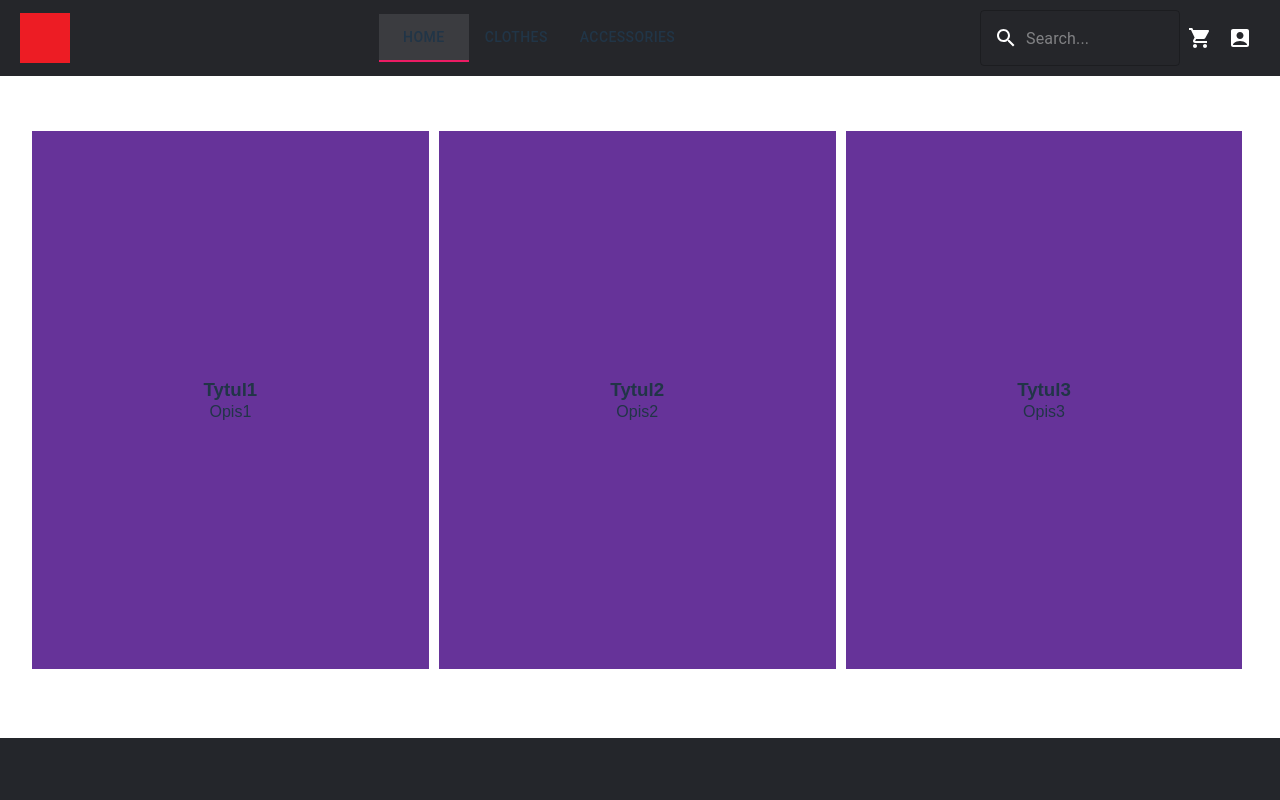
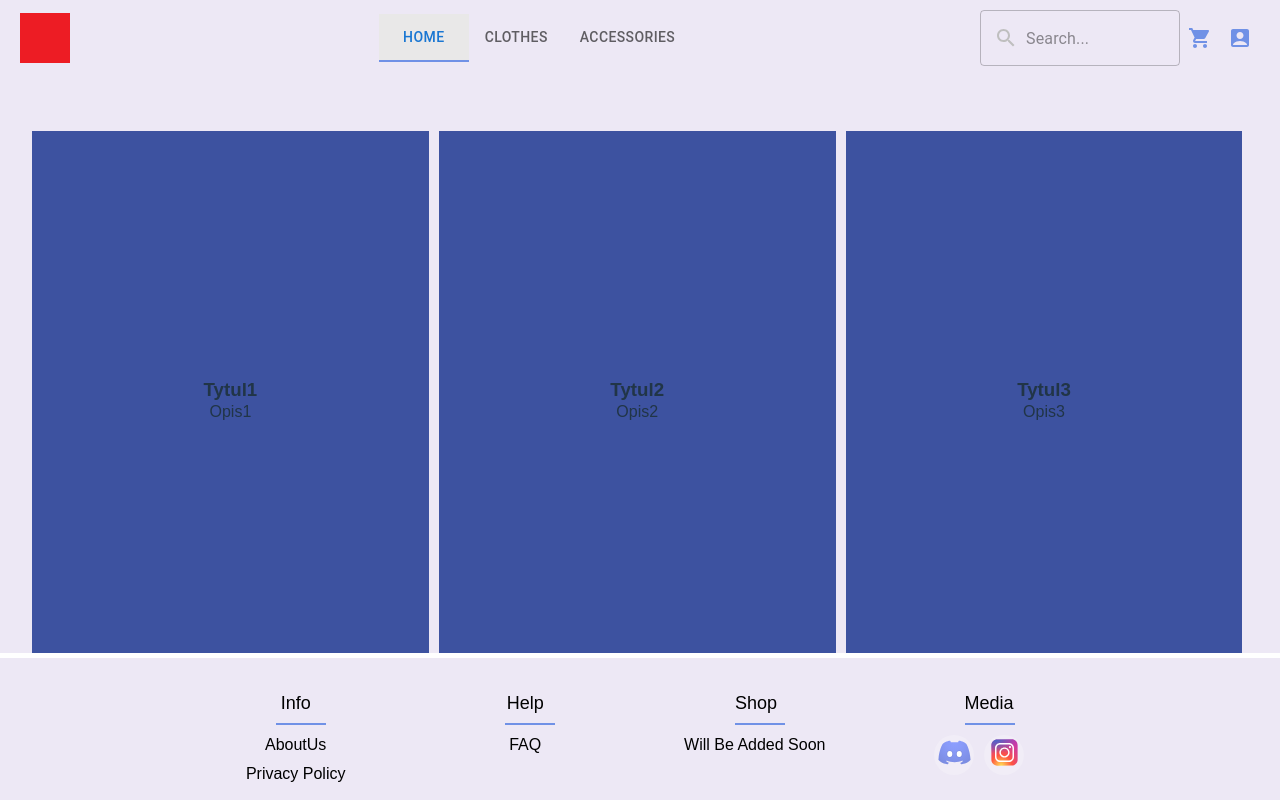
Before and after one commit to ionicjohn/dududududupson, a React (Vite) app in the folder biznessiekreci/: page / in a window 1280 px wide. Built offline with nearby package versions, Linux system fonts and the light colour scheme.

Commit message:
kolorki i footer

```diff
--- a/biznessiekreci/src/Footer/Footer.css
+++ b/biznessiekreci/src/Footer/Footer.css
@@ -1,126 +1,111 @@
-body{
+body {
 	line-height: 1.2;
 	font-family: 'Poppins', sans-serif;
   }
-*{
-	margin:0;
-	padding:0;
+
+  * {
+	margin: 0;
+	padding: 0;
 	box-sizing: border-box;
   }
-.container{
+
+  .container {
 	margin: auto;
   }
-.row{
+
+  .row {
 	display: flex;
 	flex-wrap: wrap;
 	justify-content: space-between;
   }
 
-ul{
+  ul {
 	list-style: none;
   }
-.footer{
+
+  .footer {
 	display: flex;
 	position: fixed;
 	left: 0;
 	bottom: 0;
 	width: 100%;
-    color: white;
+	color: black;
 	text-align: center;
-	background-color: #24262b;
-	border-top: 5px white ;
+	background-color: #ede8f5;
+	border-top: 5px solid white;
   }
-.footerColumnWraper{
-   width: 100%;
+
+  .footerColumnWraper {
+	width: 25%;
+	padding: 15px;
   }
-.footerColumnWraper h4{
+
+  .footerColumnWraper h4 {
 	font-size: 18px;
-	color: #ffffff;
+	color: black;
 	text-transform: capitalize;
-	margin: 20px 80px 20px 80px;
+	margin: 20px 80px;
 	font-weight: 500;
 	position: relative;
   }
-.footerColumnWraper h4::before{
+
+  .footerColumnWraper h4::before {
 	content: '';
 	position: absolute;
-	left:0;
+	left: 0;
 	bottom: -10px;
-	background-color: #e91e63;
+	background-color: #7091e6;
 	height: 2px;
 	box-sizing: border-box;
 	width: 50px;
   }
-.footerColumnWraper ul li:not(:last-child){
+
+  .footerColumnWraper ul li:not(:last-child) {
 	margin-bottom: 10px;
   }
-.footerColumnWraper ul li a{
+
+  .footerColumnWraper ul li a {
 	font-size: 16px;
 	text-transform: capitalize;
-	color: #ffffff;
+	color: black;
 	text-decoration: none;
 	font-weight: 300;
-	color: #bbbbbb;
-	display: block;
 	transition: all 0.3s ease;
   }
-.footerColumnWraper ul li a:hover{
-	color: #ffffff;
+
+  .footerColumnWraper ul li a:hover {
+	color: black;
 	padding-left: 8px;
   }
-.footerColumnWraper .social-links a{
+
+  .footerColumnWraper .social-links a {
 	display: inline-block;
 	height: 40px;
 	width: 40px;
-	background-color: rgba(255,255,255,0.2);
-	margin:0 10px 10px 0;
+	background-color: rgba(255, 255, 255, 0.2);
+	margin: 0 10px 10px 0;
 	text-align: center;
 	line-height: 40px;
 	border-radius: 50%;
-	color: #ffffff;
+	color: black;
 	transition: all 0.5s ease;
   }
-.footerColumnWraper .social-links a:hover{
-	color: #24262b;
-	background-color: #ffffff;
+
+  .footerColumnWraper .social-links a:hover {
+	color: black;
+	background-color: #ede8f5;
   }
 
-
-
-/*responsive
-@media(max-width: 767px){
-  .footerColumnWraper{
+  /* Responsive styles */
+  @media (max-width: 767px) {
+	.footerColumnWraper {
 	  width: 50%;
 	  margin-bottom: 30px;
 	}
   }
-@media(max-width: 574px){
-  .footerColumnWraper{
+
+  @media (max-width: 574px) {
+	.footerColumnWraper {
 	  width: 100%;
 	}
-}*/
-
-.footer:hover .footerColumnWraper {
-	width: 25%;
-	padding: 15px 15px 15px;
-	transition: 0.6s;
   }
-
-  .footer:hover .footerColumnWraper ul li a {
-	display: block;
-  }
-
-  .footer:hover .footerColumnWraper .social-links a {
-	display: inline-block;
-  }
-
-  .footer .footerColumnWraper {
-	width: 0;
-	padding: 0;
-	overflow: hidden;
-  }
-
-  .footer .footerColumnWraper ul li a,
-  .footer .footerColumnWraper .social-links a {
-	display: none;
-  }
--- a/biznessiekreci/src/Footer/Footer.jsx
+++ b/biznessiekreci/src/Footer/Footer.jsx
@@ -1,45 +1,44 @@
-import { useState } from 'react'
-import './Footer.css'
-import { DiscordLogo,  InstagramLogo } from '../assets/LogosSVG'
+import { useState } from 'react';
+import './Footer.css';
+import { DiscordLogo, InstagramLogo } from '../assets/LogosSVG';
 
 function Footer() {
-
   return (
     <>
       <div className='footer' id='footerWraper'>
-        <div class="container">
-  	 	<div class="row">
-  	 		<div class="footerColumnWraper">
+        <div className="container">
+          <div className="row">
+            <div className="footerColumnWraper">
               <h4>Info</h4>
               <ul>
                 <li><a href="aboutUs">AboutUs</a></li>
-  	 				<li><a href="404">privacy policy</a></li>
+                <li><a href="404">Privacy Policy</a></li>
               </ul>
             </div>
-  	 		<div class="footerColumnWraper">
+            <div className="footerColumnWraper">
               <h4>Help</h4>
               <ul>
                 <li><a href="404">FAQ</a></li>
               </ul>
             </div>
-  	 		<div class="footerColumnWraper">
+            <div className="footerColumnWraper">
               <h4>Shop</h4>
               <ul>
                 <li><a href="404">Will Be Added Soon</a></li>
               </ul>
             </div>
-  	 		<div class="footerColumnWraper">
+            <div className="footerColumnWraper">
               <h4>Media</h4>
-  	 			<div class="social-links">
-  	 				<a href="https://discord.com/"><i class="discord"><DiscordLogo /></i></a>
-  	 				<a href="https://www.instagram.com/"><i class="instagram"><InstagramLogo /></i></a>
+              <div className="social-links">
+                <a href="https://discord.com/"><i className="discord"><DiscordLogo /></i></a>
+                <a href="https://www.instagram.com/"><i className="instagram"><InstagramLogo /></i></a>
               </div>
             </div>
           </div>
         </div>
       </div>
     </>
-  )
+  );
 }
 
-export default Footer
+export default Footer;
--- a/biznessiekreci/src/Frontpage/Frontpage.css
+++ b/biznessiekreci/src/Frontpage/Frontpage.css
@@ -1,15 +1,20 @@
+body{
+  background-color: #ede8f5;
+}
 #root {
     margin: 0 auto;
     padding: 2rem;
     text-align: center;
+    background-color: #ede8f5;
   }
 .container{
   display: flex;
+  background-color: #ede8f5;
 }
 .element{
   width: 31vw;
   padding: 31vh 0;
-  background-color: rebeccapurple;
+  background-color: #3d52a0;
   margin-right: 10px;
   text-align: center;
 }
--- a/biznessiekreci/src/Navbar/Navbar.css
+++ b/biznessiekreci/src/Navbar/Navbar.css
@@ -10,18 +10,18 @@
     left: 0;
     right: 0;
     z-index: 1000;
-    background-color: #25262a;
+    background-color: #ede8f5;
     padding: 10px 20px;
   }
 
 .accessories-menu .MuiPaper-root ,.clothes-menu .MuiPaper-root,.account-menu .MuiPaper-root{
-    background-color: #4d4c4d;
-    color: white;
+    background-color: #e9e8e8;
+    color: #407ed6;
 }
 
 .accessories-menu-item,.clothes-menu-item,.account-menu-items{
-    background-color: #4d4c4d;
-    color: white;
+    background-color: #e9e8e8;
+    color: #407ed6  ;
 }
 
 .accessories-menu-item:hover,.clothes-menu-item:hover,.account-menu-items:hover{
@@ -34,7 +34,7 @@
 
   .tabs .MuiButtonBase-root:hover,
   .tabs .MuiButtonBase-root.Mui-selected {
-    background-color: rgba(255, 255, 255, 0.1);
+    background-color: #e9e8e8;
     outline: none;
   }
 
@@ -43,7 +43,7 @@
   }
 
   .tabs .MuiTabs-indicator {
-    background-color: #ec1c64;
+    background-color: #7091e6;
   }
 
 .account-iconBtn,.shopping-iconBtn{
@@ -62,8 +62,16 @@
     width: 200px;
 }
 
+/* .search-field:hover,.search-field:focus{
+    outline: none;
+} */
+
 .search-field .MuiOutlinedInput-root.Mui-focused .MuiOutlinedInput-notchedOutline {
-    border-color: rgb(236, 28, 100);
-    box-shadow: 0 0 5px rgba(255, 0, 0, 0.5);
+    border-color: #bfbfbf;
+    box-shadow: 0 0 5px #bfbfbf;
     outline: none;
-  }
+}
+
+.tabs-tab,.tabs{
+    color: black;
+}
--- a/biznessiekreci/src/Navbar/Navbar.jsx
+++ b/biznessiekreci/src/Navbar/Navbar.jsx
@@ -44,6 +44,8 @@ export default function Navbar() {
     setIsLoggedIn(!isLoggedIn);
   };
 
+  const menuOpen = Boolean(anchorEl) && menuId === 'account';
+
   return (
     <Box className="main-container">
       <img src="././logo.png" alt="Logo" style={{ marginRight: '20px' }} />
@@ -56,19 +58,21 @@ export default function Navbar() {
           className='tabs'
           value={value}
           onChange={handleChange}
-          textColor="white"
           aria-label="tabs example"
         >
           <Tab
+            className='tabs-tab'
             value="one"
             label="Home"
           />
           <Tab
+            className='tabs-tab'
             value="two"
             label="Clothes"
             onClick={(e) => handleClick(e, 'clothes')}
           />
           <Tab
+            className='tabs-tab'
             value="three"
             label="Accessories"
             onClick={(e) => handleClick(e, 'accessories')}
@@ -135,17 +139,22 @@ export default function Navbar() {
           InputProps={{
             startAdornment: (
               <InputAdornment position="start">
-                <SearchIcon sx={{ color: 'white' }} />
+                <SearchIcon sx={{ color: '#bfbfbf' }} />
               </InputAdornment>
             ),
-            style: { color: 'white' }
+            style: { color: 'black' }
           }}
         />
-        <IconButton className='shopping-iconBtn' aria-label="shopping cart" sx={{ color: 'white' }}>
+        <IconButton className='shopping-iconBtn' aria-label="shopping cart" sx={{ color: '#7091e6' }}>
           <ShoppingCartIcon />
         </IconButton>
 
-        <IconButton aria-label="account box" className='account-iconBtn' onClick={(e) => handleClick(e, 'account')} sx={{ color: 'white' }}>
+        <IconButton
+        aria-label="account box"
+        className='account-iconBtn'
+        onClick={(e) => handleClick(e, 'account')}
+        sx={{ color: menuOpen ? '#3d52a0' : '#7091e6' }}
+        >
           <AccountBoxIcon />
         </IconButton>
 
```
Lines whose indentation alone changed are shown as unchanged.
